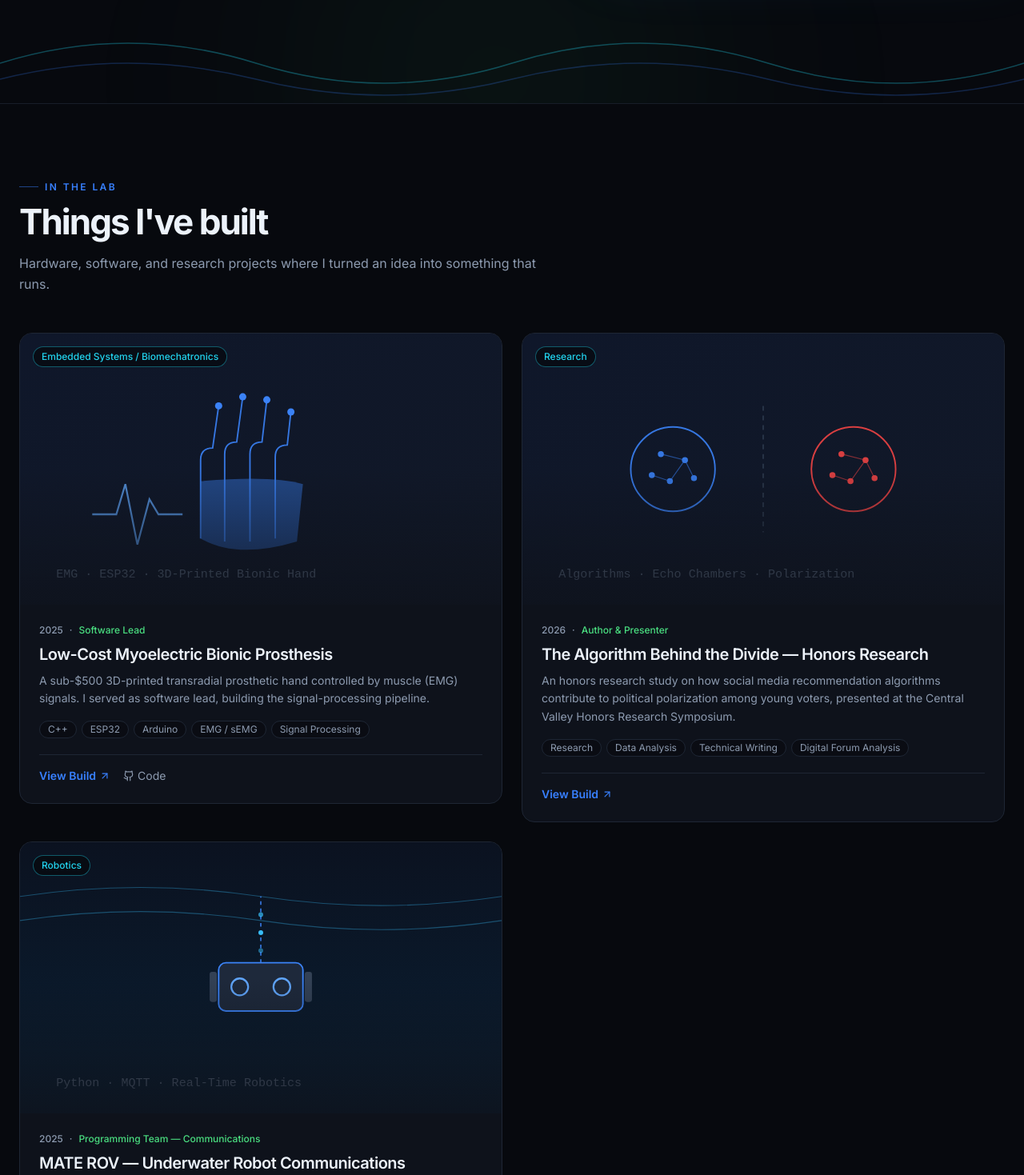
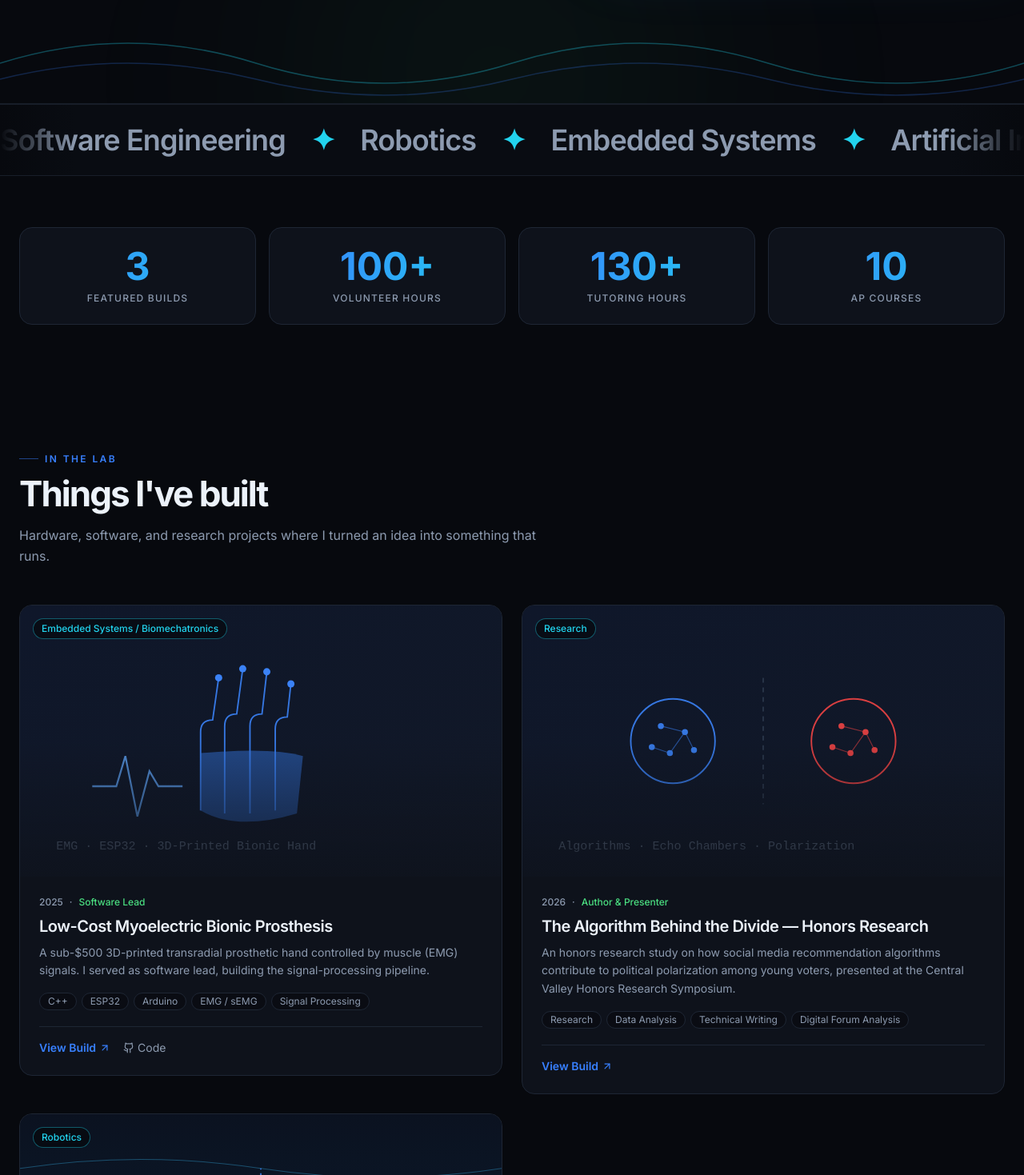
Before and after one commit to Ishanarora35/portfolio, a Next.js app: page / in a window 1280 px wide. Shown: the part 901-2370 px from the top of the page at 80% size. Built offline with nearby package versions, Linux system fonts and the light colour scheme.

Commit message:
Add files via upload

```diff
--- a/src/app/layout.tsx
+++ b/src/app/layout.tsx
@@ -4,6 +4,7 @@ import "./globals.css";
 import Navbar from "@/components/Navbar";
 import Footer from "@/components/Footer";
 import BackToTop from "@/components/BackToTop";
+import ScrollProgress from "@/components/ScrollProgress";
 import { site } from "@/data/site";
 
 const inter = Inter({ subsets: ["latin"], variable: "--font-inter" });
@@ -61,6 +62,7 @@ export default function RootLayout({
         <script dangerouslySetInnerHTML={{ __html: themeScript }} />
       </head>
       <body className="flex min-h-screen flex-col font-sans selection:bg-accent/30">
+        <ScrollProgress />
         <Navbar />
         <main className="flex-1">{children}</main>
         <Footer />
--- a/src/app/page.tsx
+++ b/src/app/page.tsx
@@ -4,29 +4,27 @@ import Section, { SectionHeading } from "@/components/Section";
 import ProjectCard from "@/components/ProjectCard";
 import Reveal from "@/components/Reveal";
 import Button from "@/components/Button";
+import Marquee from "@/components/Marquee";
+import Stats from "@/components/Stats";
+import Tilt from "@/components/Tilt";
 import { featuredProjects } from "@/data/projects";
 import { skills } from "@/data/skills";
 import { now, journey } from "@/data/site";
 
+const marqueeItems = [
+  "Software Engineering",
+  "Robotics",
+  "Embedded Systems",
+  "Artificial Intelligence",
+  "Signal Processing",
+  "Full-Stack",
+  "3D Printing",
+];
+
 const beyond = [
-  {
-    icon: Trophy,
-    tag: "Research",
-    title: "Honors Research Symposium",
-    body: "Authored & presented \"The Algorithm Behind the Divide\" on how recommendation algorithms drive political polarization — at the Central Valley Honors Research Symposium.",
-  },
-  {
-    icon: Sparkles,
-    tag: "Leadership",
-    title: "Clubs & Teams",
-    body: "Membership Chair of ACM, founding Treasurer of the Society of Physics & Math Legends, and software lead on the Engineering Club's prosthetic-arm team.",
-  },
-  {
-    icon: Rocket,
-    tag: "Community",
-    title: "Giving Back",
-    body: "100+ volunteer hours at Poverello House and 130+ hours tutoring — recognized with the President's Volunteer Service Award.",
-  },
+  { icon: Trophy, tag: "Research", title: "Honors Research Symposium", body: "Authored & presented \"The Algorithm Behind the Divide\" on how recommendation algorithms drive political polarization — at the Central Valley Honors Research Symposium." },
+  { icon: Sparkles, tag: "Leadership", title: "Clubs & Teams", body: "Membership Chair of ACM, founding Treasurer of the Society of Physics & Math Legends, and software lead on the Engineering Club's prosthetic-arm team." },
+  { icon: Rocket, tag: "Community", title: "Giving Back", body: "100+ volunteer hours at Poverello House and 130+ hours tutoring — recognized with the President's Volunteer Service Award." },
 ];
 
 export default function Home() {
@@ -34,49 +32,48 @@ export default function Home() {
     <>
       <Hero />
 
+      <Marquee items={marqueeItems} />
+
+      {/* Stats band */}
+      <Section className="py-16">
+        <Reveal dir="scale">
+          <Stats />
+        </Reveal>
+      </Section>
+
       {/* In the Lab — featured projects */}
       <Section className="py-24">
         <Reveal>
-          <SectionHeading
-            eyebrow="In the Lab"
-            title="Things I've built"
-            description="Hardware, software, and research projects where I turned an idea into something that runs."
-          />
+          <SectionHeading eyebrow="In the Lab" title="Things I've built" description="Hardware, software, and research projects where I turned an idea into something that runs." />
         </Reveal>
         <div className="grid gap-6 sm:grid-cols-2">
           {featuredProjects.map((project, i) => (
-            <Reveal key={project.slug} delay={i * 0.06}>
+            <Reveal key={project.slug} delay={i * 0.06} dir={i % 2 === 0 ? "right" : "left"}>
+              <Tilt>
                 <ProjectCard project={project} />
+              </Tilt>
             </Reveal>
           ))}
         </div>
         <div className="mt-10">
-          <Button href="/projects" variant="secondary">
-            View all projects <ArrowRight size={16} />
-          </Button>
+          <Button href="/projects" variant="secondary">View all projects <ArrowRight size={16} /></Button>
         </div>
       </Section>
 
       {/* The Journey — timeline */}
       <Section className="py-24">
         <Reveal>
-          <SectionHeading
-            eyebrow="The Journey"
-            title="How I got here"
-            description="Milestones across school, clubs, research, and builds."
-          />
+          <SectionHeading eyebrow="The Journey" title="How I got here" description="Milestones across school, clubs, research, and builds." />
         </Reveal>
         <div className="relative mt-4">
           <div aria-hidden className="absolute left-[7px] top-2 bottom-2 w-px bg-gradient-to-b from-accent via-cyan to-lime md:left-1/2" />
           <div className="space-y-14 md:space-y-20">
             {journey.map((item, i) => (
-              <Reveal key={i} delay={i * 0.04}>
+              <Reveal key={i} dir={i % 2 === 0 ? "right" : "left"}>
                 <div className="relative grid gap-4 md:grid-cols-2 md:gap-12">
                   <span aria-hidden className="absolute left-0 top-1.5 h-4 w-4 rounded-full border-2 border-cyan bg-base shadow-[0_0_12px_rgb(var(--cyan)/0.6)] md:left-1/2 md:-translate-x-1/2" />
                   <div className={i % 2 === 0 ? "pl-8 md:pl-0 md:pr-12 md:text-right" : "pl-8 md:col-start-2 md:pl-12"}>
-                    <span className="inline-block rounded-full border border-cyan/40 bg-cyan/10 px-3 py-1 text-xs font-semibold uppercase tracking-widest text-cyan">
-                      {item.year}
-                    </span>
+                    <span className="inline-block rounded-full border border-cyan/40 bg-cyan/10 px-3 py-1 text-xs font-semibold uppercase tracking-widest text-cyan">{item.year}</span>
                     <h3 className="mt-3 text-xl font-semibold tracking-tight text-ink">{item.title}</h3>
                     <p className="mt-2 text-sm leading-relaxed text-muted">{item.detail}</p>
                   </div>
@@ -87,17 +84,13 @@ export default function Home() {
         </div>
       </Section>
 
-      {/* On the Horizon — now / current work */}
+      {/* On the Horizon */}
       <Section className="py-24">
         <div className="grid gap-10 lg:grid-cols-[1fr_1.4fr]">
-          <Reveal>
-            <SectionHeading
-              eyebrow="On the Horizon"
-              title="What's next"
-              description="Current builds, learning, and the road to UC Merced."
-            />
+          <Reveal dir="right">
+            <SectionHeading eyebrow="On the Horizon" title="What's next" description="Current builds, learning, and the road to UC Merced." />
           </Reveal>
-          <Reveal delay={0.05}>
+          <Reveal dir="left" delay={0.05}>
             <ul className="space-y-4">
               {now.map((item, i) => (
                 <li key={i} className="flex items-start gap-3 rounded-xl border border-line bg-card p-4 transition-colors hover:border-accent/50">
@@ -110,19 +103,16 @@ export default function Home() {
         </div>
       </Section>
 
-      {/* Beyond the Build — leadership / research / community */}
+      {/* Beyond the Build */}
       <Section className="py-24">
         <Reveal>
-          <SectionHeading
-            eyebrow="Beyond the Build"
-            title="Leadership, research & impact"
-            description="The work that happens around the code."
-          />
+          <SectionHeading eyebrow="Beyond the Build" title="Leadership, research & impact" description="The work that happens around the code." />
         </Reveal>
         <div className="grid gap-6 md:grid-cols-3">
           {beyond.map((b, i) => (
-            <Reveal key={b.title} delay={i * 0.06}>
-              <div className="h-full rounded-2xl border border-line bg-card p-6 transition-all hover:-translate-y-1 hover:border-accent/50">
+            <Reveal key={b.title} delay={i * 0.06} dir="up">
+              <Tilt className="h-full">
+                <div className="h-full rounded-2xl border border-line bg-card p-6 transition-colors hover:border-accent/50">
                   <span className="inline-flex h-11 w-11 items-center justify-center rounded-xl bg-accent/10 text-accent">
                     <b.icon size={20} />
                   </span>
@@ -130,6 +120,7 @@ export default function Home() {
                   <h3 className="mt-1 text-lg font-semibold text-ink">{b.title}</h3>
                   <p className="mt-2 text-sm leading-relaxed text-muted">{b.body}</p>
                 </div>
+              </Tilt>
             </Reveal>
           ))}
         </div>
@@ -142,16 +133,12 @@ export default function Home() {
         </Reveal>
         <div className="grid gap-6 sm:grid-cols-2 lg:grid-cols-4">
           {skills.map((group, i) => (
-            <Reveal key={group.category} delay={i * 0.05}>
+            <Reveal key={group.category} delay={i * 0.05} dir="up">
               <div className="h-full rounded-2xl border border-line bg-card p-6">
-                <h3 className="mb-4 text-sm font-semibold uppercase tracking-widest text-cyan">
-                  {group.category}
-                </h3>
+                <h3 className="mb-4 text-sm font-semibold uppercase tracking-widest text-cyan">{group.category}</h3>
                 <div className="flex flex-wrap gap-2">
                   {group.items.map((item) => (
-                    <span key={item} className="glow-tag cursor-default rounded-lg border border-line bg-base/60 px-3 py-1.5 text-sm text-ink">
-                      {item}
-                    </span>
+                    <span key={item} className="glow-tag cursor-default rounded-lg border border-line bg-base/60 px-3 py-1.5 text-sm text-ink">{item}</span>
                   ))}
                 </div>
               </div>
@@ -162,23 +149,15 @@ export default function Home() {
 
       {/* Contact CTA */}
       <Section className="py-24">
-        <Reveal>
+        <Reveal dir="scale">
           <div className="relative overflow-hidden rounded-3xl border border-line bg-card px-6 py-16 text-center sm:px-12">
             <div aria-hidden className="pointer-events-none absolute -top-24 left-1/2 h-64 w-64 -translate-x-1/2 rounded-full bg-accent/20 blur-[120px]" />
             <p className="text-sm font-semibold uppercase tracking-[0.3em] text-cyan">Let&apos;s build something</p>
-            <h2 className="mx-auto mt-3 max-w-2xl text-3xl font-bold tracking-tight text-ink sm:text-5xl">
-              Have a project, a team, or an internship?
-            </h2>
-            <p className="mx-auto mt-4 max-w-xl text-muted">
-              I&apos;m looking for software engineering internships and always up for building something ambitious.
-            </p>
+            <h2 className="mx-auto mt-3 max-w-2xl text-3xl font-bold tracking-tight text-ink sm:text-5xl">Have a project, a team, or an internship?</h2>
+            <p className="mx-auto mt-4 max-w-xl text-muted">I&apos;m looking for software engineering internships and always up for building something ambitious.</p>
             <div className="mt-8 flex flex-wrap justify-center gap-3">
-              <Button href="/contact">
-                Get in touch <ArrowRight size={16} />
-              </Button>
-              <Button href="/resume" variant="secondary">
-                View résumé
-              </Button>
+              <Button href="/contact">Get in touch <ArrowRight size={16} /></Button>
+              <Button href="/resume" variant="secondary">View résumé</Button>
             </div>
           </div>
         </Reveal>
```
Lines whose indentation alone changed are shown as unchanged.
